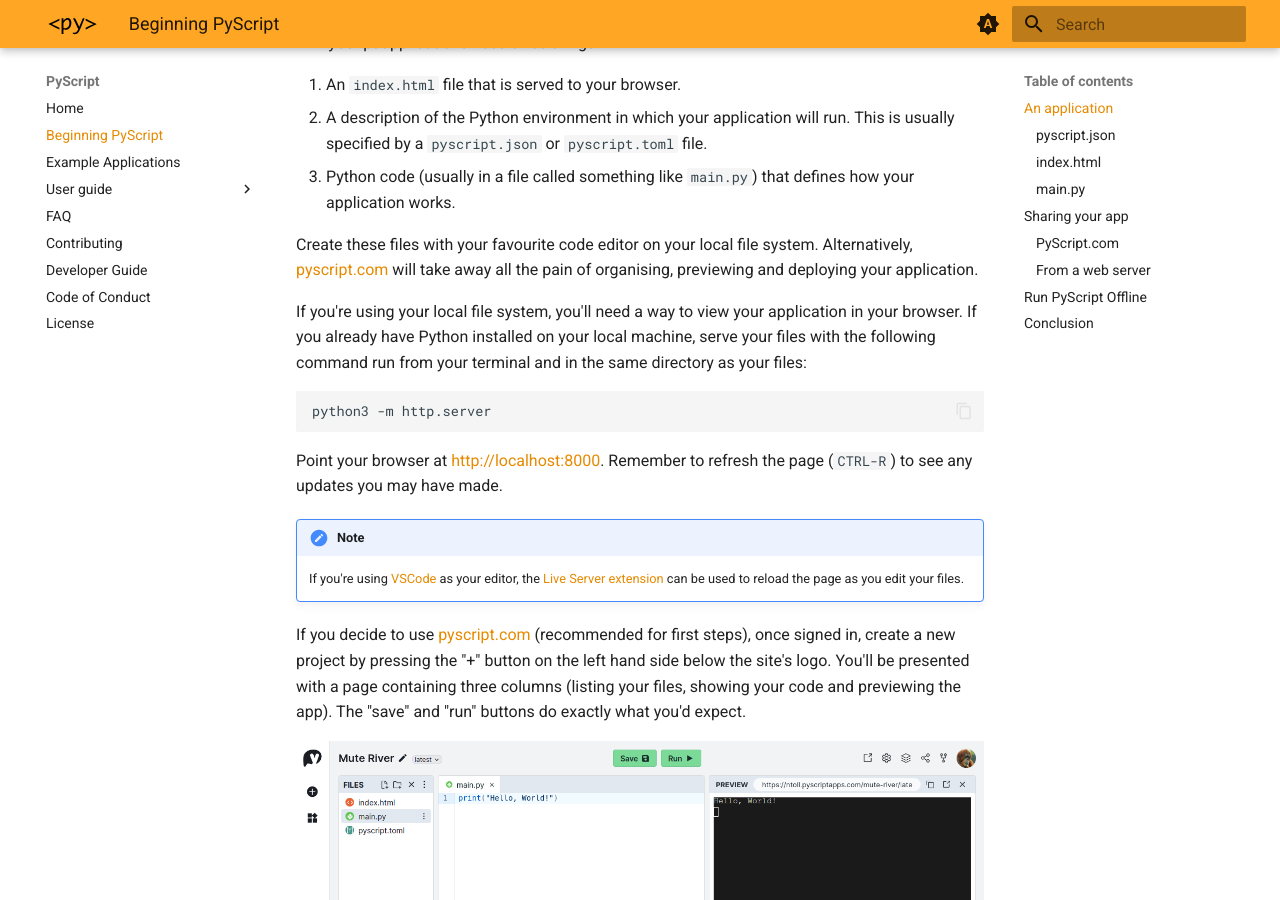
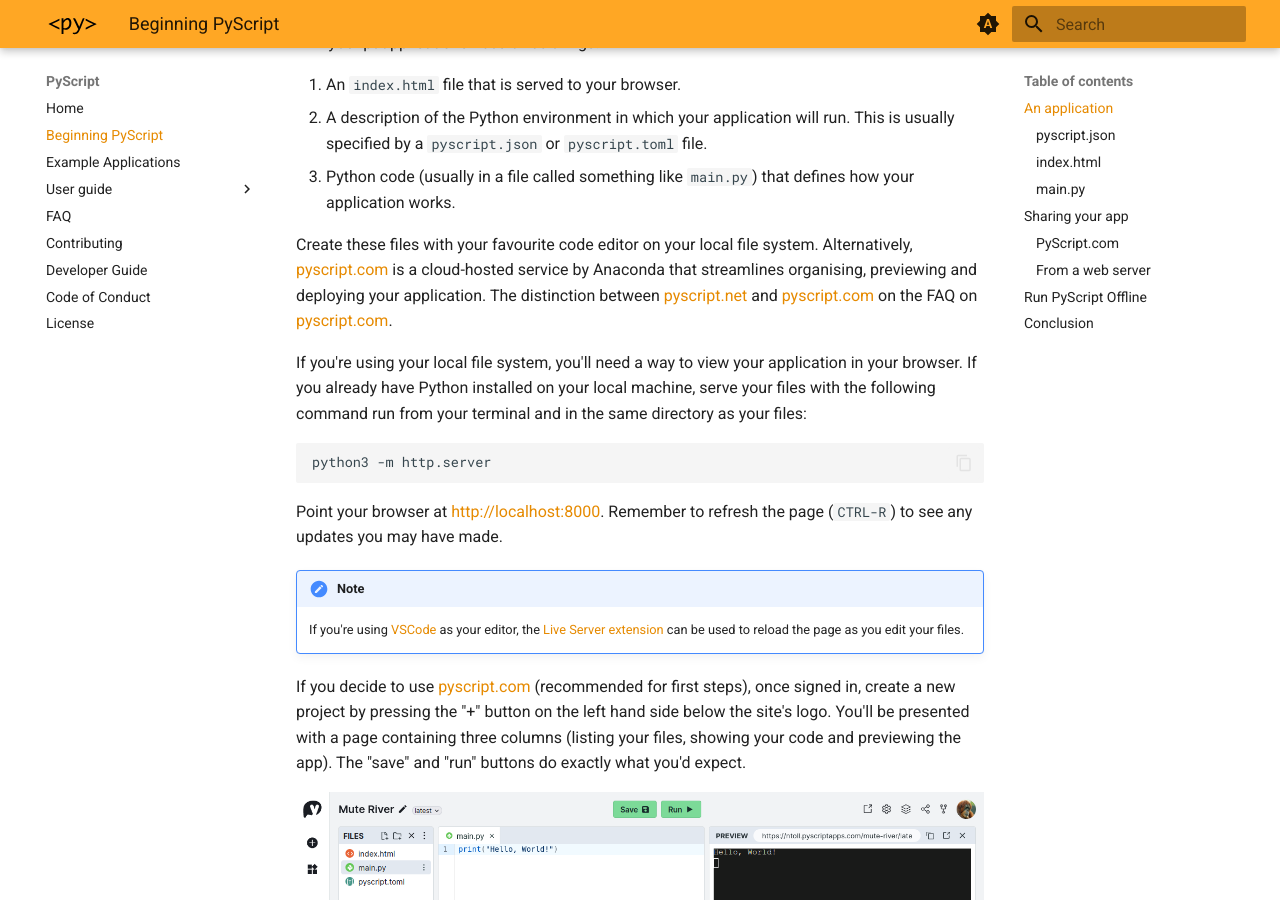
Before and after one commit to pyscript/docs, an MkDocs documentation site: the page built from docs/beginning-pyscript.md, in a window 1280 px wide and 900 px high, scrolled down 679 px. Built offline with MkDocs 1.6.1 and Material for MkDocs 9.7.7, drawn with Linux system fonts in a browser that asks for light colours; the version menu is left out.

Commit message:
Small text change for distinction between pyscript.net and pyscript.com

```diff
--- a/docs/beginning-pyscript.md
+++ b/docs/beginning-pyscript.md
@@ -38,8 +38,10 @@ All PyScript applications need three things:
    how your application works.
 
 Create these files with your favourite code editor on your local file system.
-Alternatively, [pyscript.com](https://pyscript.com) will take away all the pain
-of organising, previewing and deploying your application.
+Alternatively, [pyscript.com](https://pyscript.com) is a cloud-hosted service
+by Anaconda that streamlines organising, previewing and deploying your application.
+The distinction between [pyscript.net](https://pyscript.net) and
+[pyscript.com](https://pyscript.com) on the FAQ on [pyscript.com](https://pyscript.com).
 
 If you're using your local file system, you'll need a way to view your
 application in your browser. If you already have Python installed on
```
